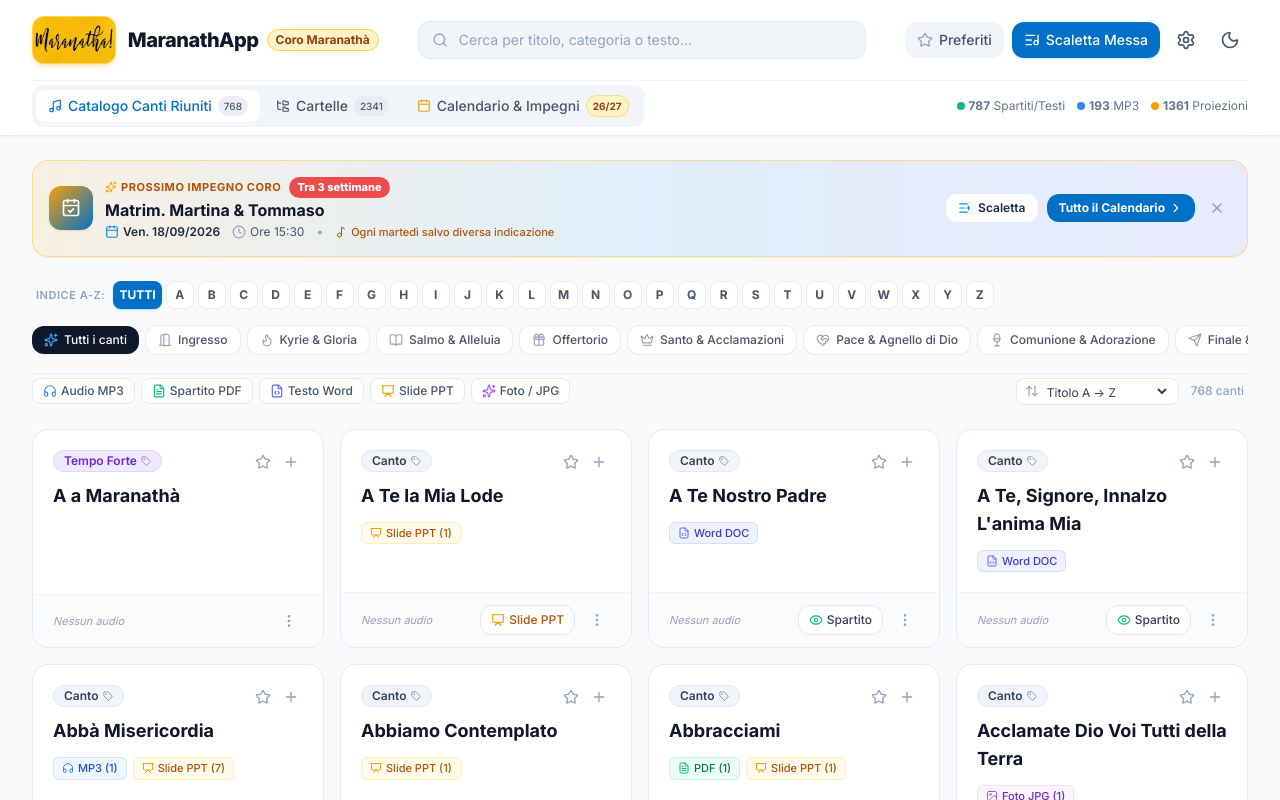
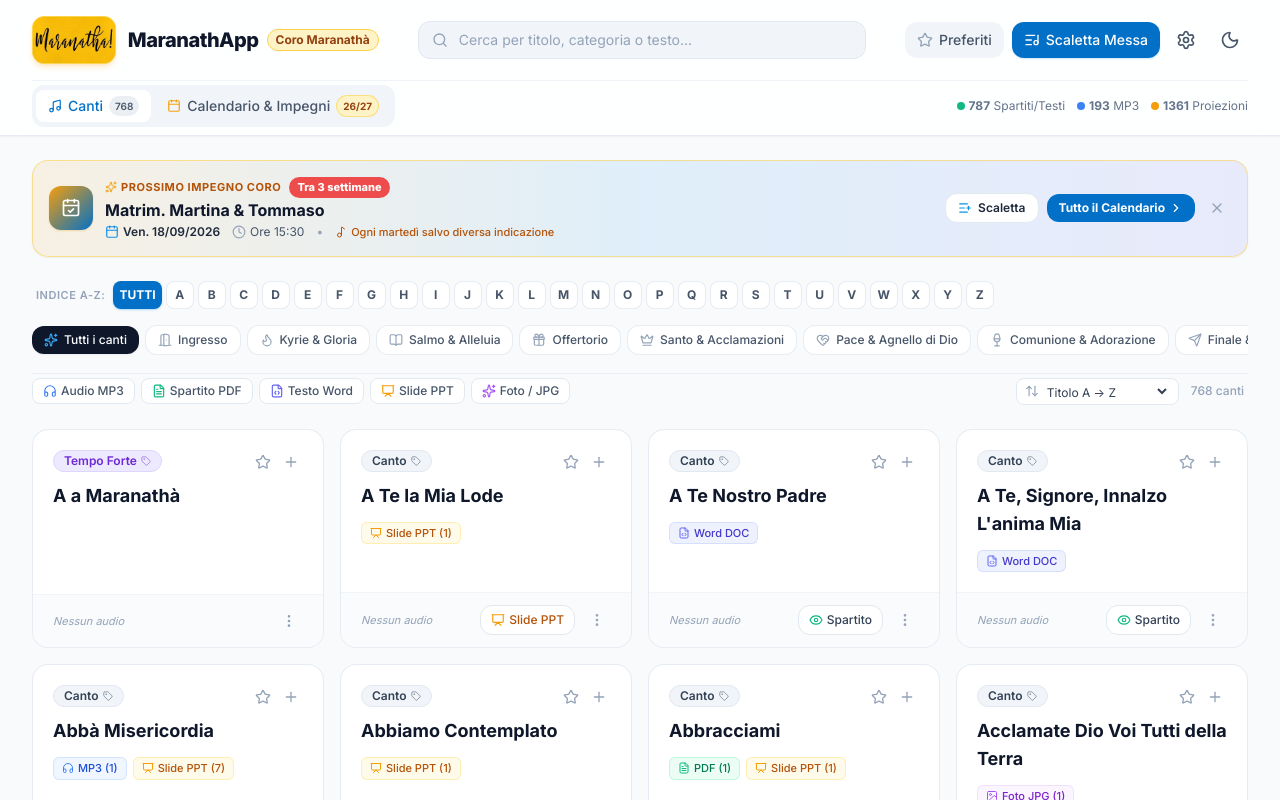
Before and after one commit to gruppomaranatha-sys/maranathapp, a React (Vite) app: page / in a window 1280 px wide. Shown: the top 800 px of the page. Built offline with nearby package versions, Linux system fonts and the light colour scheme.

Commit message:
Remove folders tab from header navigation to give full space to Calendar

```diff
--- a/src/components/Header.jsx
+++ b/src/components/Header.jsx
@@ -5,7 +5,6 @@ import {
   X,
   SlidersHorizontal,
   ListMusic,
-  FolderTree,
   Star,
   Moon,
   Sun,
@@ -165,7 +164,7 @@ export function Header({
         {/* Barra di navigazione delle visualizzazioni (Canti Riuniti vs Cartelle Drive) */}
         <div className="flex items-center justify-between pb-2 pt-1 border-t border-slate-200/50 dark:border-slate-800/50 text-xs sm:text-sm">
 
-          {/* Switch Canti Riuniti / Esplora Cartelle */}
+          {/* Switch Canti Riuniti / Calendario */}
           <div className="flex items-center gap-1 bg-slate-100 dark:bg-slate-900/60 p-1 rounded-xl">
             <button
               onClick={() => setActiveTab('songs')}
@@ -176,25 +175,10 @@ export function Header({
               }`}
             >
               <Music className="w-3.5 h-3.5" />
-              <span>Catalogo Canti Riuniti</span>
-              <span className="px-1.5 py-0.2 rounded-full text-[10px] bg-slate-200/70 dark:bg-slate-700/70 text-slate-600 dark:text-slate-300">
+              <span className="hidden xs:inline">Catalogo Canti Riuniti</span>
+              <span className="xs:hidden">Canti</span>
+              <span className="px-1.5 py-0.2 rounded-full text-[10px] bg-slate-200/70 dark:bg-slate-700/70 text-slate-600 dark:text-slate-300 font-semibold">
                 {stats.totalSongs}
-              </span>
-            </button>
-
-            <button
-              onClick={() => setActiveTab('folders')}
-              className={`px-3 py-1.5 rounded-lg font-medium transition-all flex items-center gap-1.5 ${
-                activeTab === 'folders'
-                  ? 'bg-white dark:bg-slate-800 text-brand-600 dark:text-brand-400 shadow-xs'
-                  : 'text-slate-600 dark:text-slate-400 hover:text-slate-900 dark:hover:text-white'
-              }`}
-            >
-              <FolderTree className="w-3.5 h-3.5" />
-              <span className="hidden xs:inline">File per Cartella Drive</span>
-              <span className="xs:hidden">Cartelle</span>
-              <span className="px-1.5 py-0.2 rounded-full text-[10px] bg-slate-200/70 dark:bg-slate-700/70 text-slate-600 dark:text-slate-300">
-                {stats.totalFiles}
               </span>
             </button>
 
@@ -207,8 +191,7 @@ export function Header({
               }`}
             >
               <Calendar className="w-3.5 h-3.5 text-amber-500" />
-              <span className="hidden sm:inline">Calendario &amp; Impegni</span>
-              <span className="sm:hidden">Calendario</span>
+              <span>Calendario &amp; Impegni</span>
               <span className="px-1.5 py-0.2 rounded-full text-[10px] bg-amber-100 dark:bg-amber-950/80 text-amber-800 dark:text-amber-300 font-bold border border-amber-300/60 dark:border-amber-700/60">
                 26/27
               </span>
```
